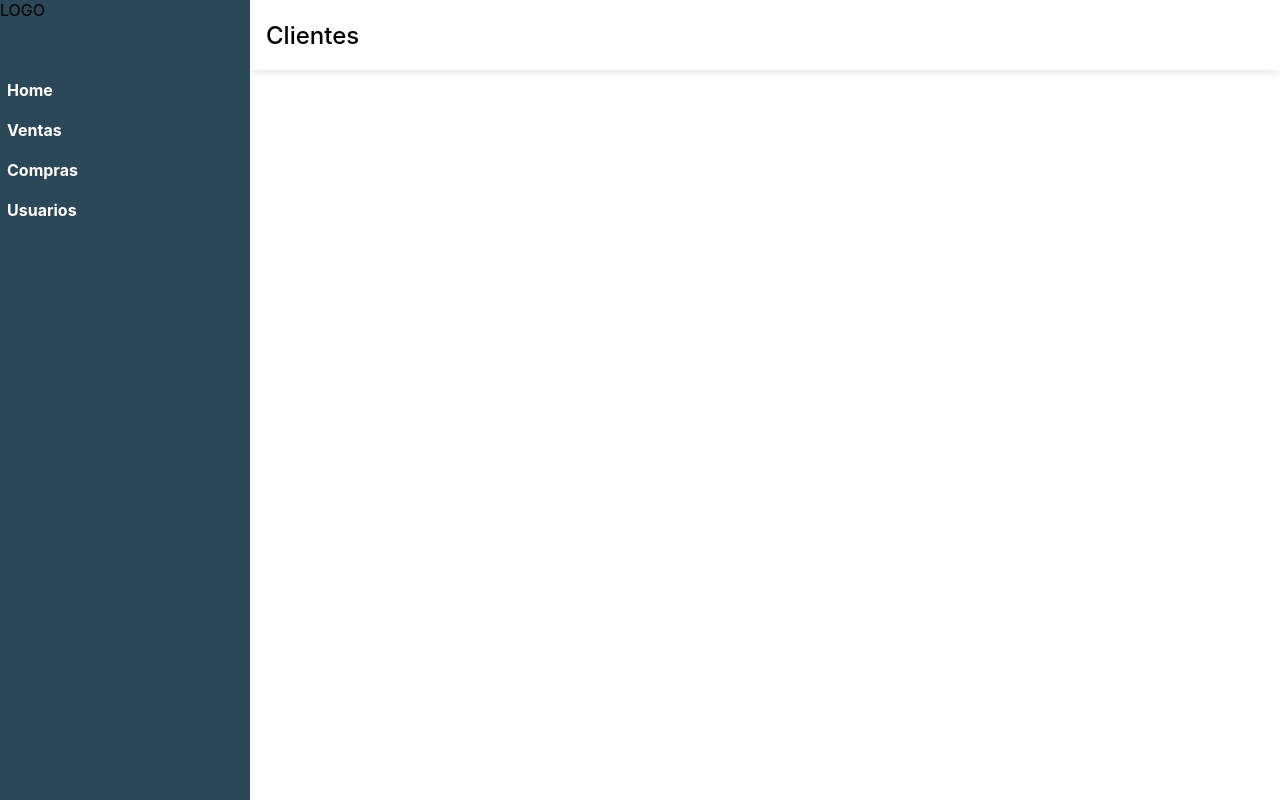
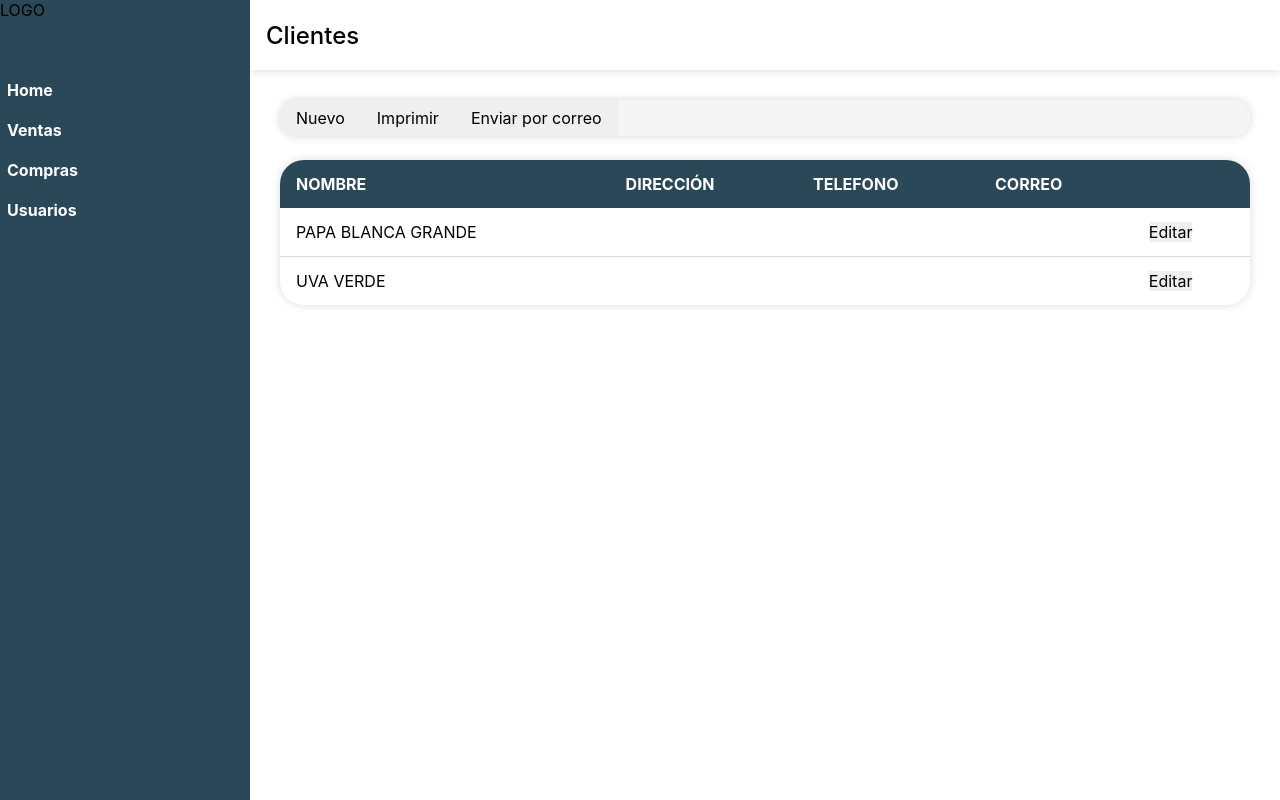
Before and after one commit to FranciscoGustavo/bg-admin, a React (Create React App) app: page /clients in a window 1280 px wide. Built offline with nearby package versions, Linux system fonts and the light colour scheme.

Commit message:
improve: separate ToolsHeader

```diff
--- a/src/components/molecules/ToolsHeader/index.jsx
+++ b/src/components/molecules/ToolsHeader/index.jsx
@@ -3,10 +3,10 @@ import './styles.css';
 
 const ToolsHeader = ({ onNew, onPrint, onSendEmail }) => {
   return (
-    <div className="products__header">
-      <button onClick={onNew}>Nuevo</button>
-      <button onClick={onPrint}>Imprimir</button>
-      <button onClick={onSendEmail}>Enviar por correo</button>
+    <div className="toolsHeader">
+      <button className="toolsHeader__button" onClick={onNew}>Nuevo</button>
+      <button className="toolsHeader__button" onClick={onPrint}>Imprimir</button>
+      <button className="toolsHeader__button" onClick={onSendEmail}>Enviar por correo</button>
     </div>
   );
 }
--- a/src/components/molecules/ToolsHeader/styles.css
+++ b/src/components/molecules/ToolsHeader/styles.css
@@ -0,0 +1,16 @@
+.toolsHeader {
+  border-radius: 16px;
+  margin-bottom: 24px;
+  box-shadow: 0 0 10px rgba(0, 0, 0, 0.16);
+  background-color: whitesmoke;
+  overflow: hidden;
+}
+
+.toolsHeader__button {
+  padding: 8px 16px;
+  outline: none;
+}
+
+.toolsHeader__button:hover {
+  background-color: rgba(0, 0, 0, 0.2);
+}
--- a/src/containers/Clients/index.jsx
+++ b/src/containers/Clients/index.jsx
@@ -1,11 +1,70 @@
-import React from 'react';
+import React, { useEffect } from 'react';
+import { ToolsHeader } from '../../components/molecules';
+import { Table } from '../../components/organisms';
 import { LayoutAdmin } from "../../components/templates";
+import { useStateValue } from '../../store/StateProvider';
+import { addClients } from '../../store/actions';
+import { getClients } from '../../localdata/clients';
 import './styles.css';
 
 const Clients = () => {
+  const [{ clients }, dispatch] = useStateValue();
+
+  const handleNew = () => {}
+
+  const handlePrint = () => {
+    window.print();
+  }
+
+  const handleSendEmail = () => {
+    alert('handleButtonSendEmail');
+  }
+
+  const columns = [
+    { Header: 'Nombre', accessor: 'name' },
+    { Header: 'Dirección', accessor: 'address' },
+    { Header: 'Telefono', accessor: 'phone' },
+    { Header: 'Correo', accessor: 'email' },
+    {
+      accessor: 'uid',
+      Cell: () => <button>Editar</button>
+    }
+  ];
+
+  useEffect(() => {
+    const getData = async () => {
+      dispatch(addClients({ data: false, loading: true, error: false }));
+
+      let data = false;
+      let error = false;
+
+      try {
+        data = await getClients();
+      } catch (err) {
+        error = err.message;
+      }
+
+      dispatch(addClients({ data, loading: false, error }));
+      return data
+    }
+
+    return !clients.data ? getData() : null;
+
+  }, []);
+
   return (
     <LayoutAdmin title="Clientes">
-      <div>
+      <div className="clients" >
+
+      <ToolsHeader
+        onNew={handleNew}
+        onPrint={handlePrint}
+        onSendEmail={handleSendEmail}
+      />
+
+      { clients.data && <Table handleColumns={columns} handleData={clients.data} /> }
+      { clients.loading && <p>Cargando</p> }
+      { clients.error && <p>Error al cargar</p> }
 
       </div>
     </LayoutAdmin>
--- a/src/containers/Clients/styles.css
+++ b/src/containers/Clients/styles.css
@@ -0,0 +1,4 @@
+.clients {
+  position: relative;
+  padding: 30px;
+}
--- a/src/containers/Products/index.jsx
+++ b/src/containers/Products/index.jsx
@@ -68,7 +68,7 @@ const Products = () => {
       }
 
       dispatch(addProducts({ data, loading: false, error }));
-      return products
+      return data
     }
 
     return !products.data ? getData() : null;
--- a/src/containers/Products/styles.css
+++ b/src/containers/Products/styles.css
@@ -2,9 +2,3 @@
   position: relative;
   padding: 30px;
 }
-
-.products__header {
-  border-radius: 16px;padding: 14px 16px;
-  margin-bottom: 24px;
-  background-color: whitesmoke;
-}
--- /dev/null
+++ b/src/localdata/clients.js
@@ -0,0 +1,29 @@
+const CLIENTS = [
+  {
+    uid: 1,
+    name: 'PAPA BLANCA GRANDE',
+    price: 10,
+    unity: 'KG'
+  },
+  {
+    uid: 2,
+    name: 'UVA VERDE',
+    price: 10,
+    unity: 'KG'
+  }
+];
+
+export const getClients = () => new Promise((resolve, reject) => {
+  setTimeout(() => {
+    resolve(CLIENTS);
+    // reject(new Error('Not found'));
+  }, 1000);
+});
+
+export const saveProduct = (data) => new Promise((resolve, reject) => {
+  setTimeout(() => {
+    resolve({ uid: 5, ...data });
+  }, 1000);
+});
+
+export default CLIENTS;
--- a/src/store/actions.js
+++ b/src/store/actions.js
@@ -21,3 +21,9 @@ export const addProduct = (payload) => ({
   type: ADD_PRODUCT,
   payload
 });
+
+export const ADD_CLIENTS = 'ADD_CLIENTS';
+export const addClients = (payload) => ({
+  type: ADD_CLIENTS,
+  payload
+});
--- a/src/store/reducer.js
+++ b/src/store/reducer.js
@@ -1,4 +1,4 @@
-import { HANDLE_NAVBAR, ADD_PRODUCTS, OPEN_FORM_PRODUCT, ADD_PRODUCT } from './actions';
+import { HANDLE_NAVBAR, ADD_PRODUCTS, OPEN_FORM_PRODUCT, ADD_PRODUCT, ADD_CLIENTS } from './actions';
 
 export const initialState = {
   navbar: {
@@ -35,11 +35,26 @@ export const initialState = {
     data: false,
     isOpenForm: false,
     error: false,
+  },
+  clients: {
+    data: false,
+    loading: false,
+    error: false,
+  },
+  client: {
+    data: false,
+    isOpenForm: false,
+    error: false,
   }
 }
 
 export const reducer = (state, { type, payload }) => {
   switch (type) {
+    case ADD_CLIENTS:
+      return {
+        ...state,
+        clients: { ...state.clients, ...payload },
+      };
     case ADD_PRODUCT:
       return {
         ...state,
@@ -47,7 +62,7 @@ export const reducer = (state, { type, payload }) => {
           ...state.products,
           data: [ ...state.products.data, payload ]
         },
-      }
+      };
     case OPEN_FORM_PRODUCT:
       return {
         ...state,
```
